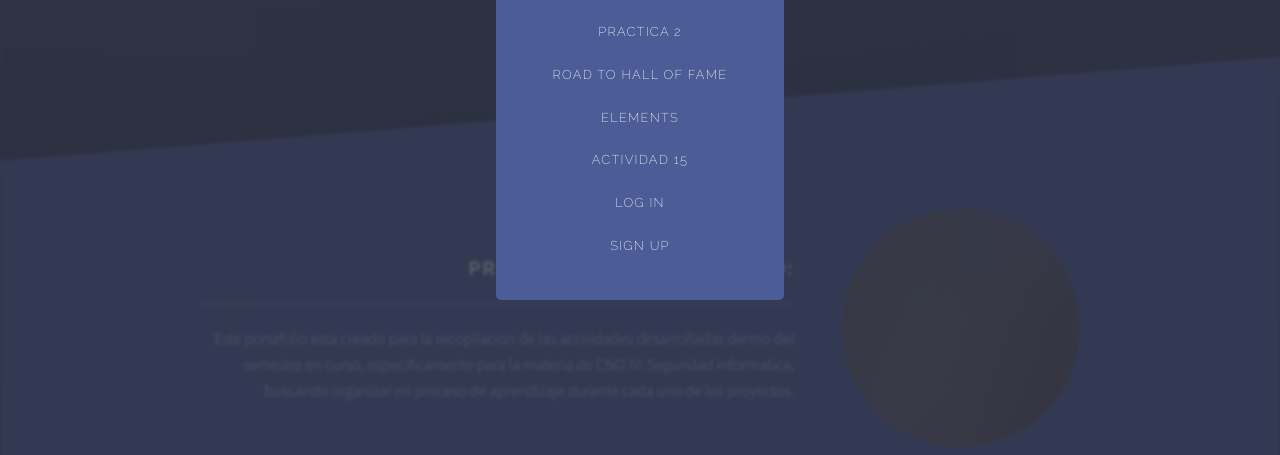
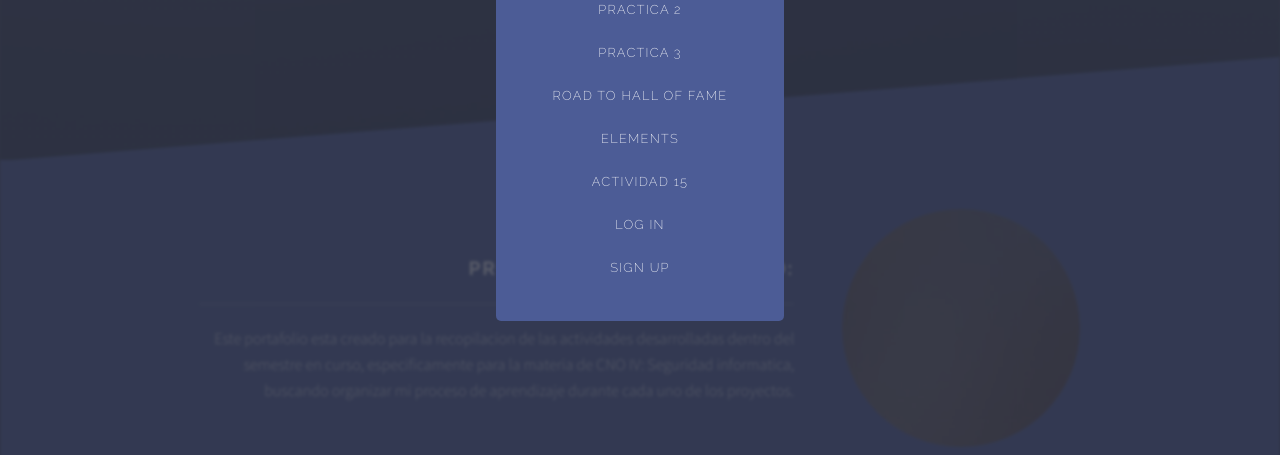
Before and after one commit to martnzlizzeetthh-eng/PortafolioCNO4, a plain HTML site: page index.html in a window 1280 px wide. Both pictures are taken after a click on the link "MENU". Shown: the part 344-799 px from the top of the page. Drawn offline with Linux system fonts and the light colour scheme.

Commit message:
Update index.html

```diff
--- a/index.html
+++ b/index.html
@@ -25,6 +25,7 @@
 								<li><a href="index.html">Home</a></li>
 								<li><a href="proyecto1.html">Practica 1</a></li>
 								<li><a href="proyecto2.html">Practica 2</a></li>
+								<li><a href="proyecto3.html">Practica 3</a></li>
 								<li><a href="#road-to-hall-of-fame">Road to Hall of Fame</a></li>
 								<li><a href="elements.html">Elements</a></li>
 								<li><a href="act15.html">actividad 15</a></li>
```
